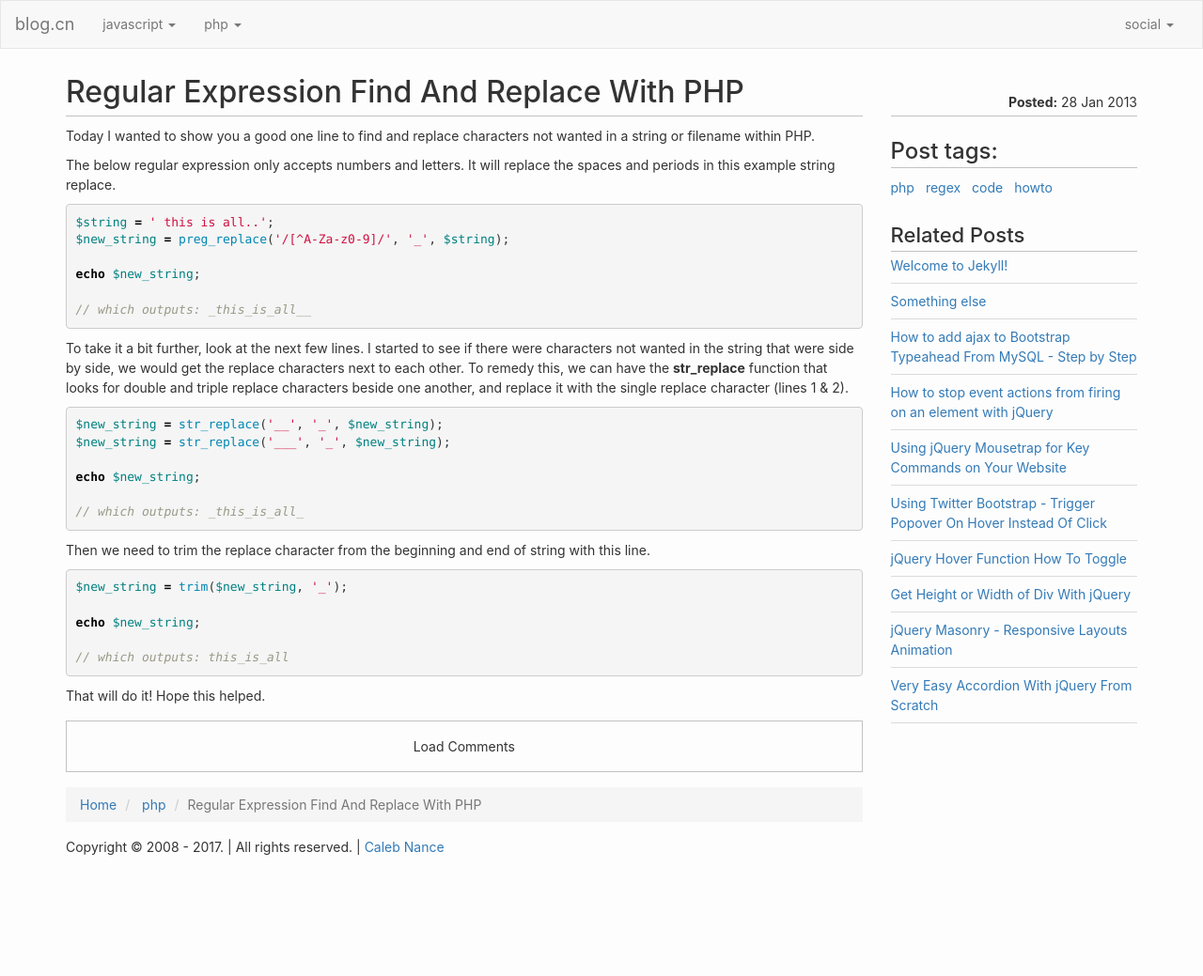
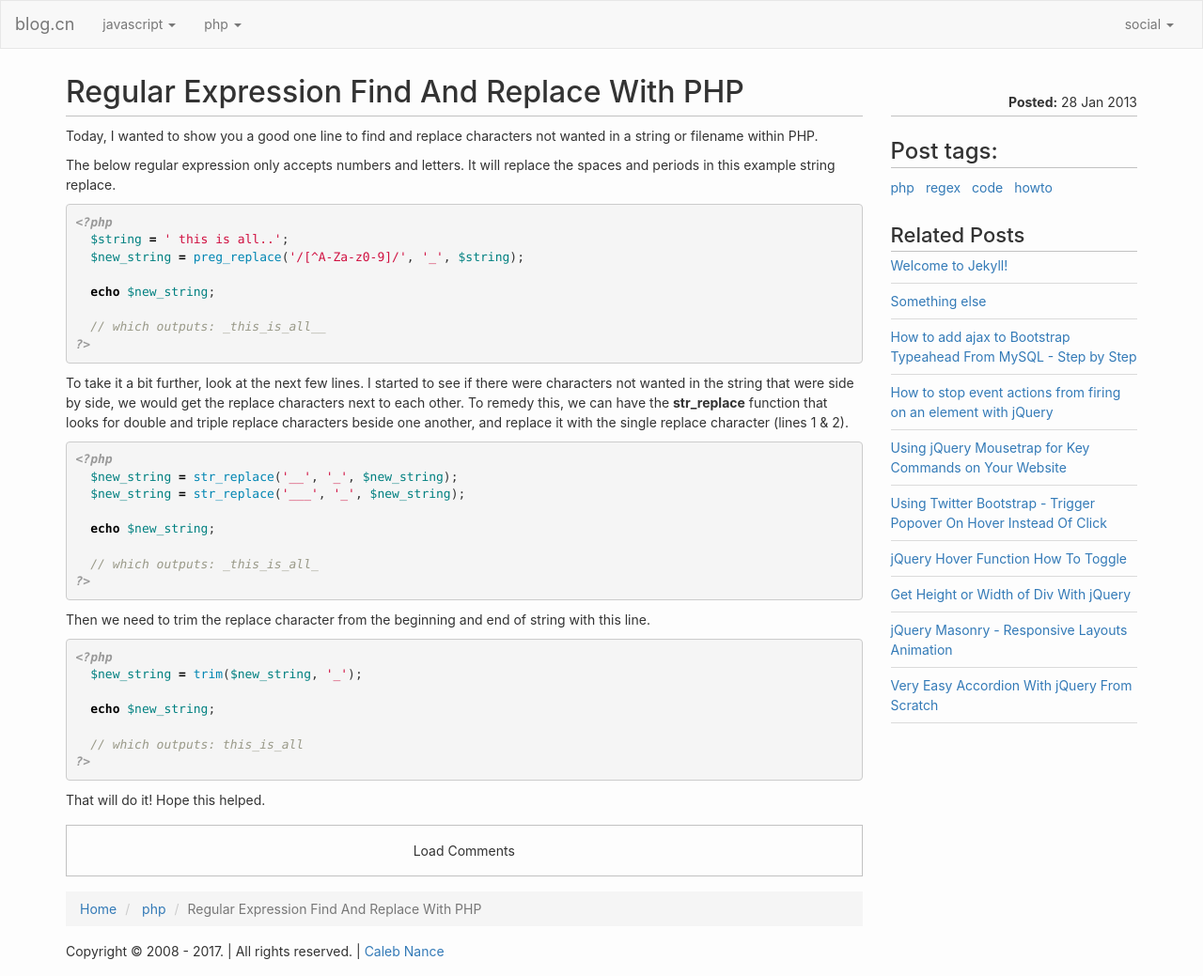
Before and after one commit to calebnance/jekyll_blog-calebnance, a Jekyll site: the page built from _posts/php/2013-01-27-regular-expression-find-and-replace-with-php.markdown, in a window 1280 px wide. Shown: the whole page at 94% size. Built offline with Jekyll 4.4.1, drawn with Linux system fonts in a browser that asks for light colours; before the commit the page ends 928 px from its top, so only the background shows below that.

```diff
--- a/_posts/php/2013-01-27-regular-expression-find-and-replace-with-php.markdown
+++ b/_posts/php/2013-01-27-regular-expression-find-and-replace-with-php.markdown
@@ -7,38 +7,44 @@ comments: true
 categories: php
 tags: php regex code howto
 ---
-Today I wanted to show you a good one line to find and replace characters not wanted in a string or filename within PHP.
+Today, I wanted to show you a good one line to find and replace characters not wanted in a string or filename within PHP.
 
 The below regular expression only accepts numbers and letters. It will replace the spaces and periods in this example string replace.
 
 {% highlight php %}
-$string = ' this is all..';
-$new_string = preg_replace('/[^A-Za-z0-9]/', '_', $string);
+<?php
+  $string = ' this is all..';
+  $new_string = preg_replace('/[^A-Za-z0-9]/', '_', $string);
 
-echo $new_string;
+  echo $new_string;
 
-// which outputs: _this_is_all__
+  // which outputs: _this_is_all__
+?>
 {% endhighlight %}
 
 To take it a bit further, look at the next few lines. I started to see if there were characters not wanted in the string that were side by side, we would get the replace characters next to each other. To remedy this, we can have the **str_replace** function that looks for double and triple replace characters beside one another, and replace it with the single replace character (lines 1 & 2).
 
 {% highlight PHP %}
-$new_string = str_replace('__', '_', $new_string);
-$new_string = str_replace('___', '_', $new_string);
+<?php
+  $new_string = str_replace('__', '_', $new_string);
+  $new_string = str_replace('___', '_', $new_string);
 
-echo $new_string;
+  echo $new_string;
 
-// which outputs: _this_is_all_
+  // which outputs: _this_is_all_
+?>
 {% endhighlight %}
 
 Then we need to trim the replace character from the beginning and end of string with this line.
 
 {% highlight php %}
-$new_string = trim($new_string, '_');
+<?php
+  $new_string = trim($new_string, '_');
 
-echo $new_string;
+  echo $new_string;
 
-// which outputs: this_is_all
+  // which outputs: this_is_all
+?>
 {% endhighlight %}
 
 That will do it! Hope this helped.
```
Also changed, not shown: _posts/php/2011-12-09-creating-a-csv-file-in-php.markdown (added, +77 -0 lines).
